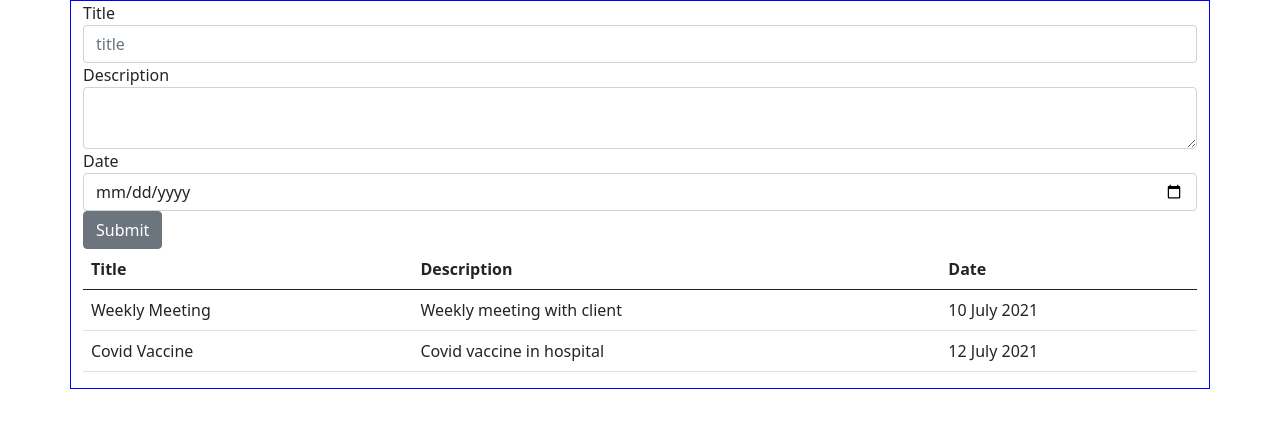
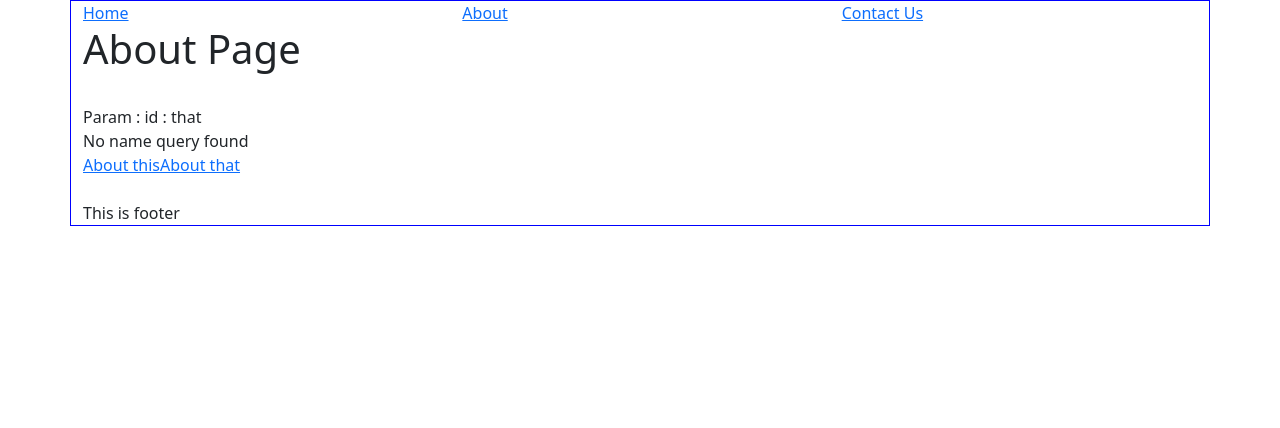
Before and after one commit to arifsetyobudi/reactjs-training, a React (Create React App) app: page /about/that in a window 1280 px wide. Shown: the top 428 px of the page. Built offline with nearby package versions, Linux system fonts and the light colour scheme.

Commit message:
React Route

```diff
--- a/package.json
+++ b/package.json
@@ -9,6 +9,7 @@
     "bootstrap": "^5.0.2",
     "react": "^17.0.2",
     "react-dom": "^17.0.2",
+    "react-router-dom": "^5.2.0",
     "react-scripts": "4.0.3",
     "reactstrap": "^8.9.0",
     "web-vitals": "^1.0.1"
--- /dev/null
+++ b/src/About.js
@@ -0,0 +1,40 @@
+import { Link, Route, Switch, useLocation, useParams, useRouteMatch } from "react-router-dom";
+
+import AboutThat from "./AboutThat";
+import AboutThis from "./AboutThis";
+
+function useQuery() {
+    return new URLSearchParams(useLocation().search);
+}
+
+export default function About(props) {
+    let match = useRouteMatch();
+    let { id, number } = useParams();
+    let query = useQuery();
+
+    const name = query.get("name");
+
+    return (
+        <div>
+            <h1>About Page</h1><br />
+            <div>
+                Param : id : {id}<br />
+                {/* Param : number : {number} */}
+            </div>
+            {name ? <div>Name query is : {name}</div> : <div>No name query found</div>}
+
+            <Link to={`${match.url}/this`} >About this</Link>
+            <Link to={`${match.url}/that`} >About that</Link>
+            <br />
+            <br />
+            <Switch>
+                <Route path={`${match.path}/this`}>
+                    <AboutThis />
+                </Route>
+                <Route path={`${match.path}/that`}>
+                    <AboutThat />
+                </Route>
+            </Switch>
+        </div>
+    )
+}
--- /dev/null
+++ b/src/AboutThat.js
@@ -0,0 +1,7 @@
+export default function AboutThat(props) {
+    return (
+        <div>
+            <h2>About that child Page</h2><br />
+        </div>
+    )
+}
--- /dev/null
+++ b/src/AboutThis.js
@@ -0,0 +1,7 @@
+export default function AboutThis(props) {
+    return (
+        <div>
+            <h2>About that child Page</h2><br />
+        </div>
+    )
+}
--- a/src/App.js
+++ b/src/App.js
@@ -1,119 +1,60 @@
 import './App.css';
 
+import { BrowserRouter, Link, Route, Switch } from 'react-router-dom';
 import { Col, Container, Row } from 'reactstrap';
-import { Comp1, Comp2 } from './Multi';
-import React, { useState } from 'react';
 
-import Biodata from './Biodata';
-import Contact from './Contact';
-import Experience from './Experience';
-import Grocery from './Grocery';
-import Header from './Header';
-import Note from './Note';
-import NoteList from './NoteList';
-import PostForm from './PostForm';
-import PostList from './PostList';
-import PostListA from './PostListA';
-import Recipe from './Recipe';
+import About from './About';
+import ContactUs from './ContactUs';
+import Home from './Home';
+import React from 'react';
 
 function App() {
-  const [hobby, setHobby] = useState("Movie");
-  const [posts, setPosts] = useState(["Covid-19 Trend", "Covid-19 Vaksin"]);
-
-  const [notes, setNotes] = useState(
-    [
-      {
-        title: "Weekly Meeting",
-        description: "Weekly meeting with client",
-        date: new Date("2021-07-10")
-      },
-      {
-        title: "Covid Vaccine",
-        description: "Covid vaccine in hospital",
-        date: new Date("2021-07-12")
-      }
-    ]);
-
-  const addPost = (post) => {
-    setPosts([...posts, post])
-  }
-
-  const deletePost = (deletedPost) => {
-    setPosts([...posts.filter(post => post != deletedPost)]);
-  }
-
-  const addNote = (note) => {
-    setNotes([...notes, note])
-  }
-
-  const deleteNote = (deletedNote) => {
-    setNotes([...notes.filter(note => note != deletedNote)]);
-  }
-
   return (
-    // <React.Fragment>
-    //   <Header title="React JS Training"></Header>
-    //   <table>
-    //     <tbody>
-    //       <Row></Row>
-    //     </tbody>
-    //   </table>
-    //   <Contact name="Arif Setyo"></Contact>
-    //   <br />
-    //   <br /><br />
-    //   <table style={{ width: "100%" }}>
-    //     <tbody>
-    //       <tr>
-    //         <td style={{ width: "50%" }}>
-    //           <Biodata hobby={hobby}></Biodata>
-    //           <button onClick={() => setHobby("Music")}>Change the hobby</button>
-    //         </td>
-    //         <td style={{ width: "50%" }}>
-    //           <Experience></Experience>
-    //         </td>
-    //       </tr>
-    //       <tr>
-    //         <td>
-
-    //         </td>
-    //         <td>
-
-    //         </td>
-    //       </tr>
-    //       <tr>
-    //         <td>
-    //           <Recipe></Recipe>
-    //         </td>
-    //         <td>
-    //           <Grocery></Grocery>
-    //         </td>
-    //       </tr>
-    //     </tbody>
-    //   </table>
-    //   <PostForm addPost={addPost}></PostForm>
-    //   <PostListA posts={posts} deletePost={deletePost}></PostListA>
-
-    //   <div className="container">
-    //     <div>
-    //       ABCD EDF
-    //     </div>
-    //   </div>
-    // </React.Fragment>
-    <Container>
-      <Row xs="12">
-        <Col >
-          <Note addNote={addNote}></Note>
-        </Col>
-      </Row>
-      <Row xs="12">
-        <Col>   </Col>
-      </Row>
-      <Row xs="12">
-        <Col >
-          <NoteList notes={notes} deleteNote={deleteNote}></NoteList>
-        </Col>
-      </Row>
-    </Container>
+    <BrowserRouter>
+      <Container>
+        <Row>
+          <Col>
+            <Link to="/" >Home</Link>
+            {/* <a href="/" >Home</a> */}
+          </Col>
+          <Col>
+            <Link to="/about" >About</Link>
+          </Col>
+          {/* <Col>
+            <Link to="/about/test" >About Test</Link>
+          </Col> */}
+          <Col>
+            <Link to="/contact" >Contact Us</Link></Col>
+        </Row>
+        <Row>
+          <Col>
+            <Switch>
+              <Route exact path="/">
+                <Home />
+              </Route>
+              <Route path="/about/:id">
+                <About />
+              </Route>
+              {/* <Route path="/about(/:id)(/:number)">
+                <About />
+              </Route> */}
+              <Route path="/about">
+                <About />
+              </Route>
+              <Route path="/contact/:param">
+                <ContactUs />
+              </Route>
+              <Route path="/contact">
+                <ContactUs />
+              </Route>
+            </Switch>
+          </Col>
+        </Row>
+        <Row>
+          <Col>This is footer</Col>
+        </Row>
+      </Container>
+    </BrowserRouter>
   );
 }
 
--- /dev/null
+++ b/src/ContactUs.js
@@ -0,0 +1,17 @@
+import React from 'react';
+
+export default class ContactUs extends React.Component {
+    constructor(props) {
+        super(props);
+    }
+
+    componentDidMount() {
+
+    }
+
+    render() {
+        return <div>
+            <h1>Contact Us page</h1>
+        </div>
+    }
+}
--- /dev/null
+++ b/src/Home.js
@@ -0,0 +1,7 @@
+export default function Home(props) {
+    return (
+        <div>
+            <h1>Home Page</h1>
+        </div>
+    )
+}
```
Also changed, not shown: 2 other files (tests, documents, lock files or other folders).
